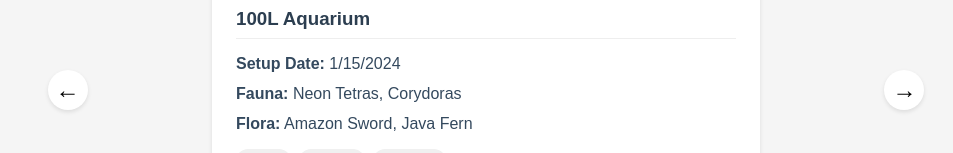
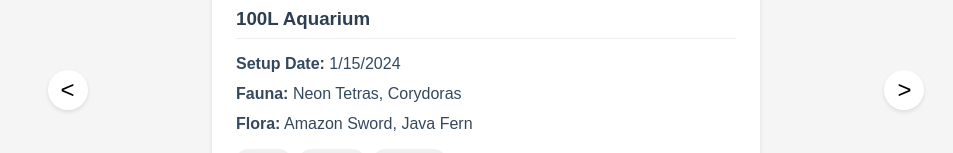
Before and after one commit to chbarbosa/super-acqua-mentor, a React (Vite) app: page /recommendation in a window 1280 px wide. Shown: the part 242-395 px from the top of the page, without its empty margins (154-1107 px from the left). Built offline with nearby package versions, Linux system fonts and the light colour scheme.

Commit message:
no arrows

```diff
--- a/src/components/AquariumSelector/AquariumSelector.tsx
+++ b/src/components/AquariumSelector/AquariumSelector.tsx
@@ -35,7 +35,7 @@ const AquariumSelector: React.FC<AquariumSelectorProps> = ({ aquariums, onSelect
         onClick={handlePrevious}
         aria-label="Previous aquarium"
       >
-        ←
+        &lt;
       </button>
 
       <div
@@ -62,7 +62,7 @@ const AquariumSelector: React.FC<AquariumSelectorProps> = ({ aquariums, onSelect
         onClick={handleNext}
         aria-label="Next aquarium"
       >
-        →
+        &gt;
       </button>
 
       <div className={styles.pagination}>
```
